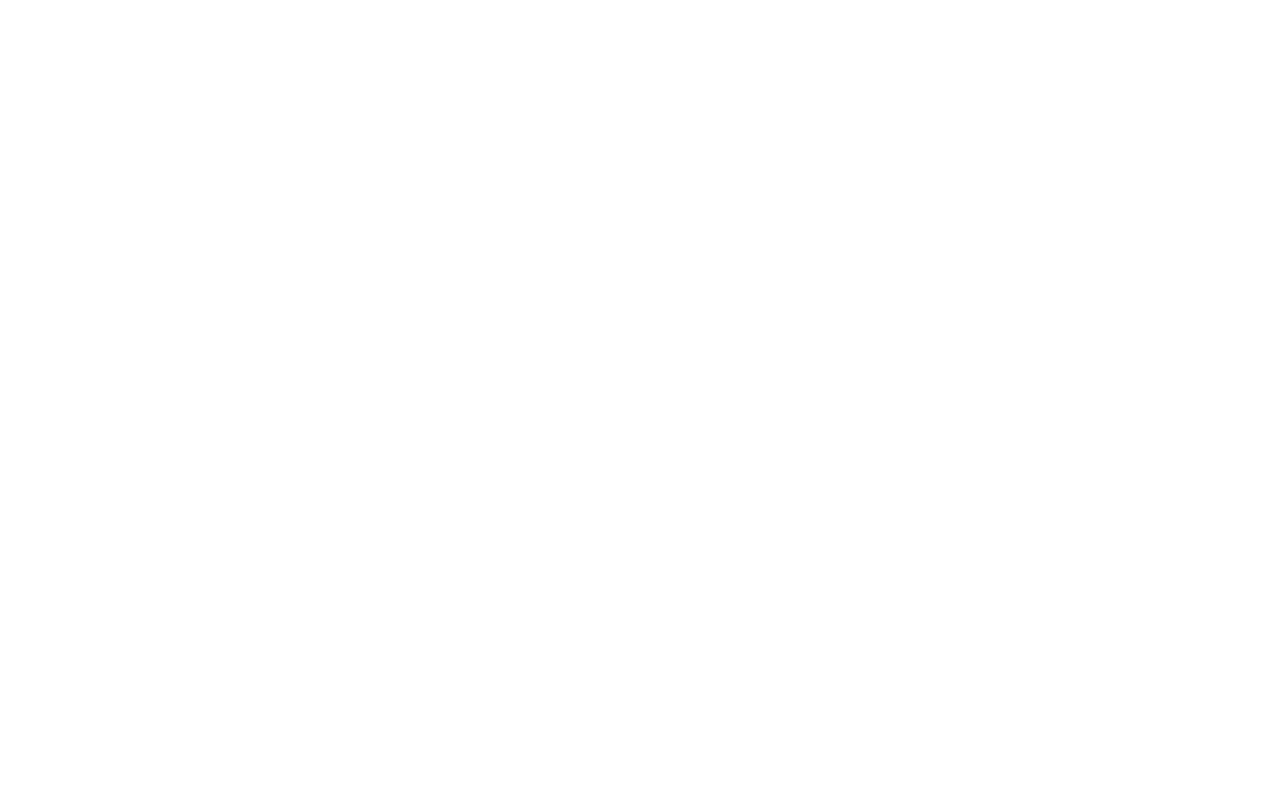
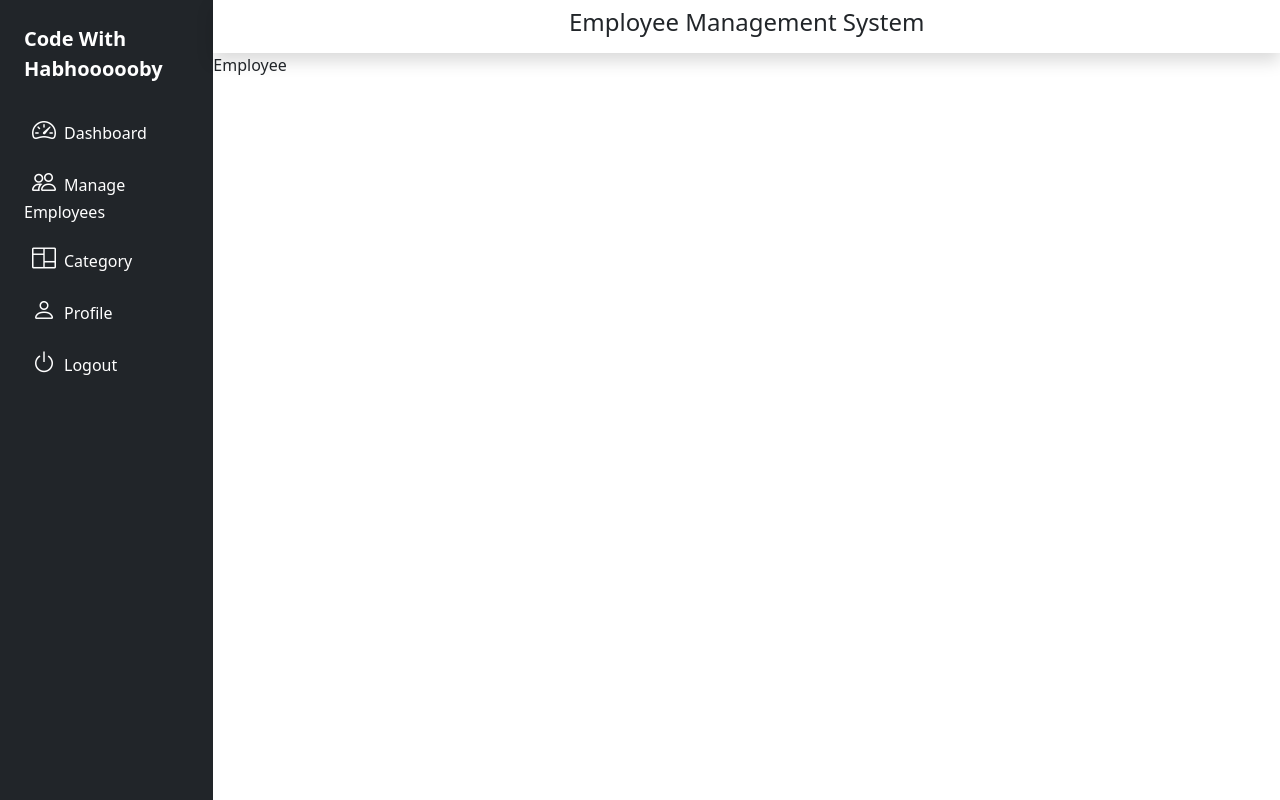
Before and after one commit to Heba30018/React-Project, a React (Vite) app in the folder EmployeeMS/: page /dashboard/employee in a window 1280 px wide. Before the commit this address had no page. Built offline with nearby package versions, Linux system fonts and the light colour scheme.

Commit message:
Use of React Router Outlet

```diff
--- a/EmployeeMS/src/App.jsx
+++ b/EmployeeMS/src/App.jsx
@@ -4,13 +4,22 @@
 import LoginPage from './components/LoginPage'
 import {BrowserRouter , Routes, Route} from 'react-router-dom'
 import Dashboard from './components/Dashboard'
+import { Home } from './components/Home'
+import { Employee } from './components/Employee'
+import { Category } from './components/Category'
+import { Profile } from './components/Profile'
 function App() {
 
   return (
    <BrowserRouter>
     <Routes>
       <Route path='/adminlogin' element={<LoginPage/>}></Route>
-      <Route path='/dashboard' element={<Dashboard/>}></Route>
+      <Route path='/dashboard' element={<Dashboard/>}>
+        <Route path='' element={<Home/>}></Route>
+        <Route path='/dashboard/employee' element={<Employee/>}></Route>
+        <Route path='/dashboard/category' element={<Category/>}></Route>
+        <Route path='/dashboard/profile' element={<Profile/>}></Route>
+      </Route>
     </Routes>
    </BrowserRouter>
   )
--- /dev/null
+++ b/EmployeeMS/src/components/Category.jsx
@@ -0,0 +1,7 @@
+import React from 'react'
+
+export const Category = () => {
+  return (
+    <div>Category</div>
+  )
+}
--- a/EmployeeMS/src/components/Dashboard.jsx
+++ b/EmployeeMS/src/components/Dashboard.jsx
@@ -1,5 +1,5 @@
 import React from 'react'
-import {Link} from 'react-router-dom'
+import {Link, Outlet} from 'react-router-dom'
 import "bootstrap-icons/font/bootstrap-icons.css";
 
 const Dashboard = () => {
@@ -79,6 +79,8 @@
           <h4>Employee Management System</h4>
           </div>
 
+          <Outlet />
+
         </div>
       </div>
     </div>
--- /dev/null
+++ b/EmployeeMS/src/components/Employee.jsx
@@ -0,0 +1,7 @@
+import React from 'react'
+
+export const Employee = () => {
+  return (
+    <div>Employee</div>
+  )
+}
--- /dev/null
+++ b/EmployeeMS/src/components/Home.jsx
@@ -0,0 +1,7 @@
+import React from 'react'
+
+export const Home = () => {
+  return (
+    <div>Home</div>
+  )
+}
--- /dev/null
+++ b/EmployeeMS/src/components/Profile.jsx
@@ -0,0 +1,7 @@
+import React from 'react'
+
+export const Profile = () => {
+  return (
+    <div>Profile</div>
+  )
+}
```
